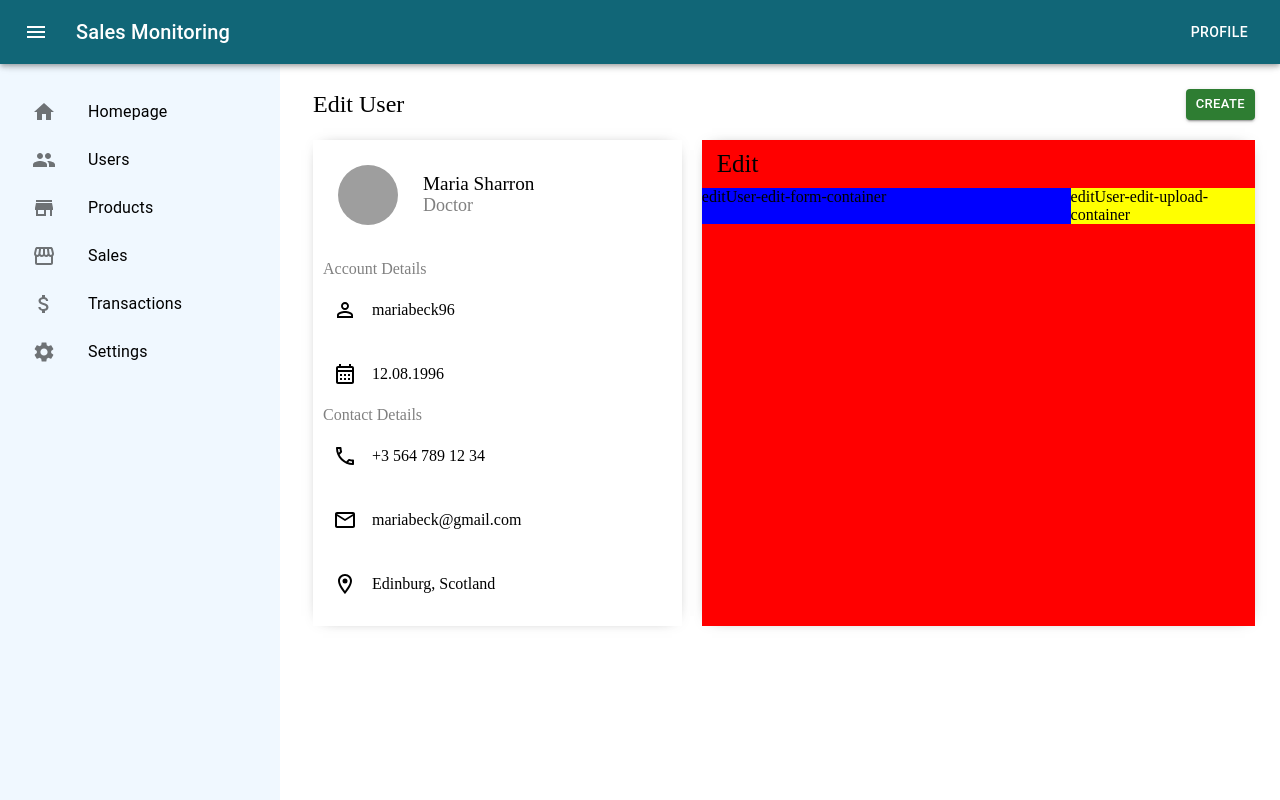
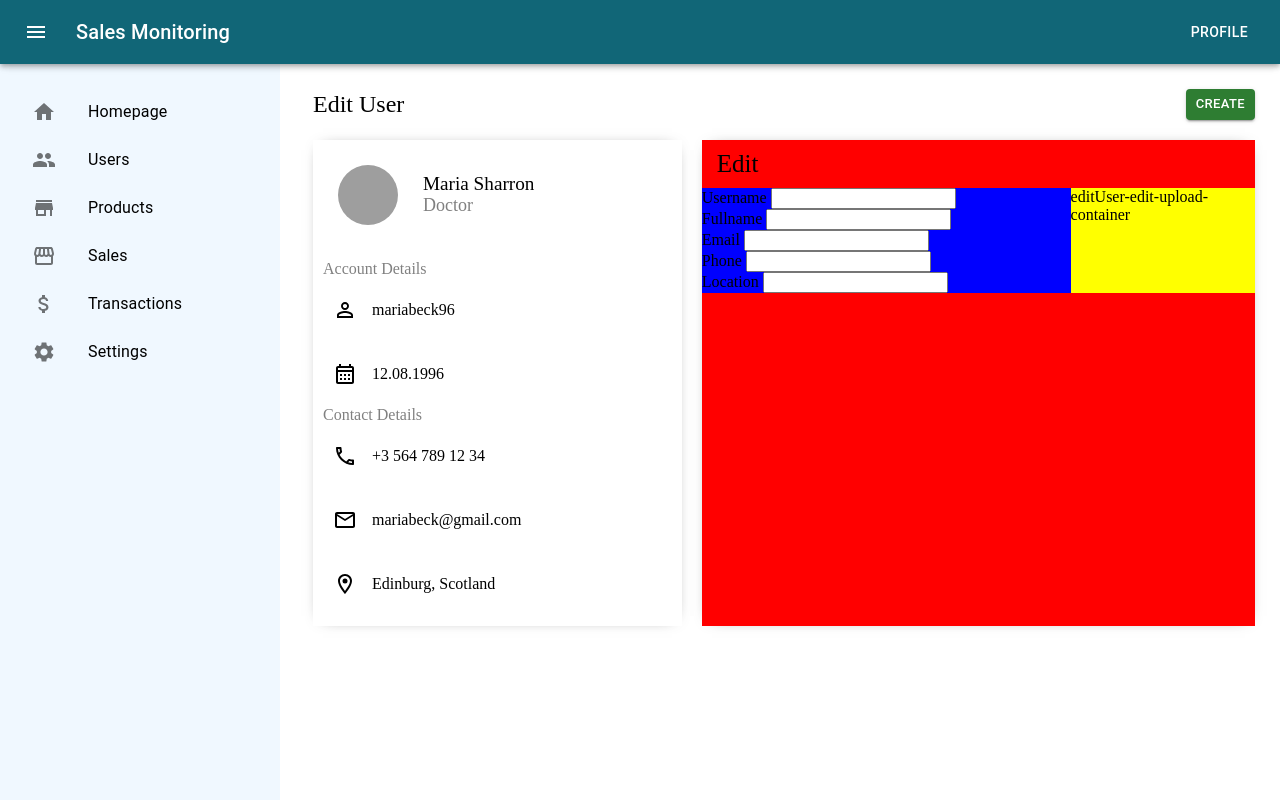
Before and after one commit to AltanSozuer/ReactSalesDashboard, a React (Create React App) app in the folder sales-dashboard/: page /user/1 in a window 1280 px wide. Shown: the top 800 px of the page. Built offline with nearby package versions, Linux system fonts and the light colour scheme; grey boxes are pictures that could not be loaded.

Commit message:
Components that will be used in Forms are created

```diff
--- /dev/null
+++ b/sales-dashboard/src/components/atoms/AtomForm.jsx
@@ -0,0 +1,10 @@
+export default function AtomForm({
+    children,
+    classname
+}){
+    return (
+        <form className={ classname }>
+            { children }
+        </form>
+    )
+}
--- /dev/null
+++ b/sales-dashboard/src/components/molecules/FormElement.jsx
@@ -0,0 +1,16 @@
+export default function FormElement({
+    labelFor,
+    labelText,
+    inputType,
+    id,
+    name,
+    classNameForLabel,
+    classNameForInput
+}){
+    return (
+        <div>
+            <label for={ labelFor } className={classNameForLabel} > { labelText } </label>
+            <input type={inputType} id={id} name={name} className={classNameForInput} />
+        </div>
+    )
+}
--- /dev/null
+++ b/sales-dashboard/src/components/organisms/UserEditForm.jsx
@@ -0,0 +1,51 @@
+import AtomForm from "../atoms/AtomForm";
+import FormElement from "../molecules/FormElement";
+
+export default function UserEditForm(){
+    return (
+        <div>
+            <AtomForm>
+                <FormElement
+                    labelFor="username"
+                    labelText="Username"
+                    classNameForLabel="editUser-form-label"
+                    inputType="text"
+                    id="username"
+                    name="username"
+                    classNameForInput="editUser-form-input" />
+                <FormElement
+                    labelFor="fullname"
+                    labelText="Fullname"
+                    classNameForLabel="editUser-form-label"
+                    inputType="text"
+                    id="fullname"
+                    name="fullname"
+                    classNameForInput="editUser-form-input" />
+                <FormElement
+                    labelFor="email"
+                    labelText="Email"
+                    classNameForLabel="editUser-form-label"
+                    inputType="text"
+                    id="email"
+                    name="email"
+                    classNameForInput="editUser-form-input" />
+                <FormElement
+                    labelFor="phone"
+                    labelText="Phone"
+                    classNameForLabel="editUser-form-label"
+                    inputType="text"
+                    id="phone"
+                    name="phone"
+                    classNameForInput="editUser-form-input" />
+                <FormElement
+                    labelFor="location"
+                    labelText="Location"
+                    classNameForLabel="editUser-form-label"
+                    inputType="text"
+                    id="location"
+                    name="location"
+                    classNameForInput="editUser-form-input" />
+            </AtomForm>
+        </div>
+    )
+}
--- a/sales-dashboard/src/pages/User.jsx
+++ b/sales-dashboard/src/pages/User.jsx
@@ -6,6 +6,7 @@ import { Link } from "react-router-dom"
 import AtomSpan from "../components/atoms/AtomSpan";
 import { PermIdentity, CalendarMonthOutlined, LocalPhoneOutlined, EmailOutlined, LocationOnOutlined } from '@mui/icons-material';
 import { Tooltip } from "@mui/material";
+import UserEditForm from "../components/organisms/UserEditForm";
 
 export default function User(){
     return (
@@ -77,7 +78,7 @@ export default function User(){
                     <h2 className="editUser-edit-header">Edit</h2>
                     <div className="editUser-edit-inner-container">
                         <div className="editUser-edit-form-container">
-                            editUser-edit-form-container
+                            <UserEditForm />
                         </div>
                         <div className="editUser-edit-upload-container">
 editUser-edit-upload-container
```
